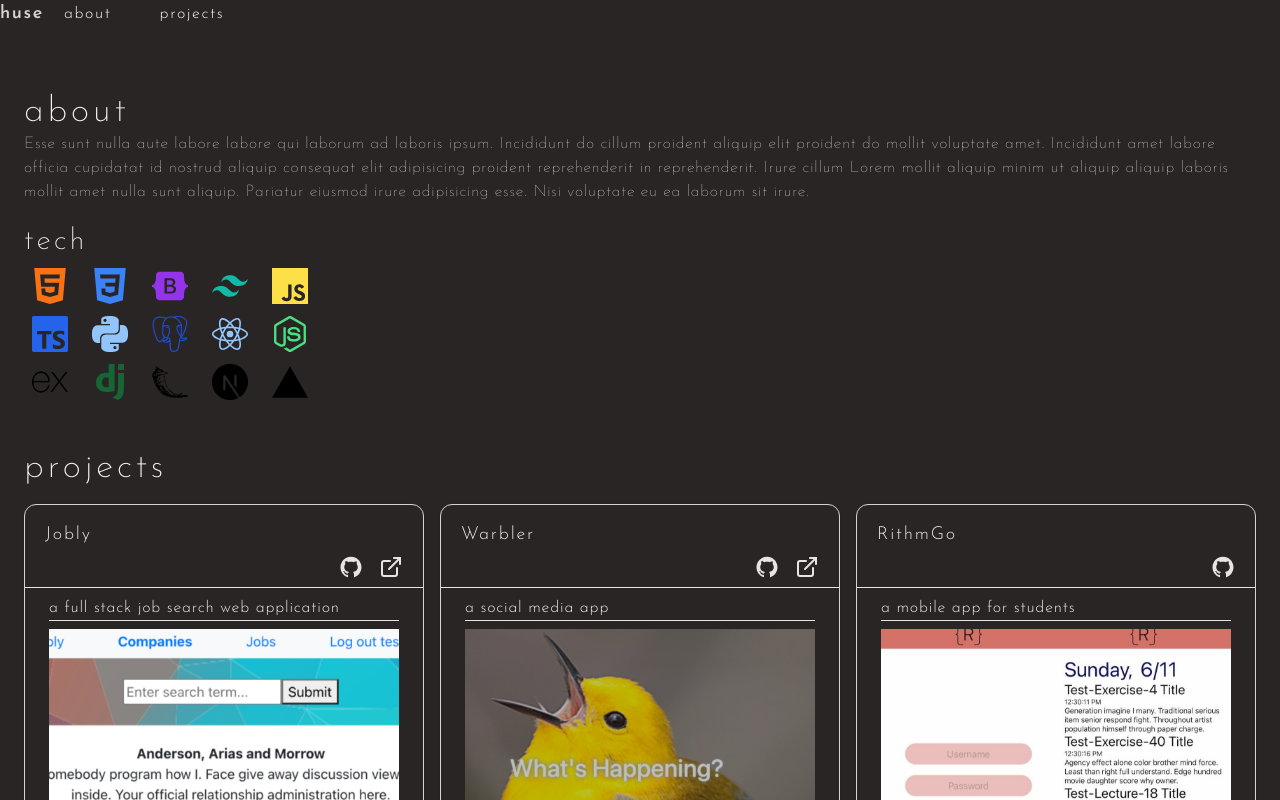
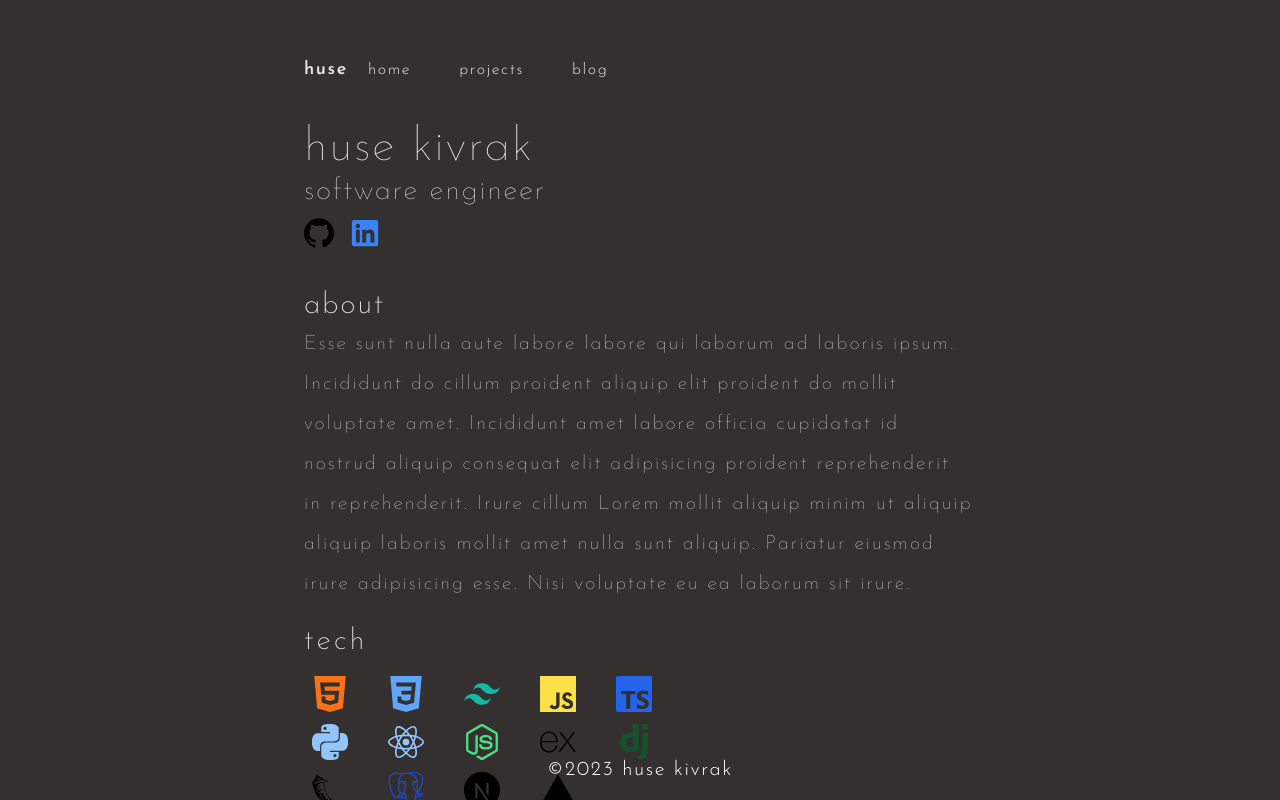
Before and after one commit to huseKivrak/huse.dev, a Next.js app: page / in a window 1280 px wide. Shown: the top 800 px of the page. Built offline with nearby package versions, Linux system fonts and the light colour scheme.

Commit message:
more styling, editing

```diff
--- a/app/about/page.tsx
+++ /dev/null
@@ -1,21 +0,0 @@
-
-import TechStack from "@/components/TechStack";
-
-export default function About(): JSX.Element {
-  return (
-    <div id="about" className="mb-10">
-      <h2 className="text-4xl font-extralight tracking-widest">
-        about
-      </h2>
-      <section className="font-thin mb-5">
-        Esse sunt nulla aute labore labore qui laborum ad laboris ipsum. Incididunt do cillum proident aliquip elit proident do mollit voluptate amet. Incididunt amet labore officia cupidatat id nostrud aliquip consequat elit adipisicing proident reprehenderit in reprehenderit. Irure cillum Lorem mollit aliquip minim ut aliquip aliquip laboris mollit amet nulla sunt aliquip. Pariatur eiusmod irure adipisicing esse. Nisi voluptate eu ea laborum sit irure.
-      </section>
-      <div id="tech">
-        <h4 className=" text-3xl font-extralight tracking-widest">
-          tech
-        </h4>
-        <TechStack />
-      </div>
-    </div>
-  );
-}
--- a/app/globals.css
+++ b/app/globals.css
@@ -73,6 +73,10 @@
     @apply border-border;
   }
   body {
-    @apply bg-stone-800 text-stone-100 tracking-wider;
+    @apply bg-stone-800/95 text-stone-200 tracking-widest;
+  }
+
+  h2 {
+    @apply text-3xl font-extralight;
   }
 }
--- a/app/layout.tsx
+++ b/app/layout.tsx
@@ -21,17 +21,12 @@ export default function RootLayout({
 }) {
   return (
     <html lang="en" className={jose.className}>
-      <body>
-          <div className="relative flex flex-col h-screen">
-            <Nav />
-            <main className="container mx-auto max-w-7xl pt-16 px-6 flex-grow">
-              {children}
-            </main>
-            <footer className="text-stone-300 font-extralight w-full flex items-center justify-center py-3">
-              &copy; huse kivrak 2023
-            </footer>
-          </div>
-        <Analytics />
+      <body className="antialiased max-w-2xl mb-40 flex flex-col md:flex-row mx-4 mt-8 lg:mx-auto">
+        <main className="flex-auto min-w-0 mt-6 flex flex-col px-2 md:px-0">
+          <Nav />
+          {children}
+          <Analytics />
+        </main>
       </body>
     </html>
   );
--- a/app/page.tsx
+++ b/app/page.tsx
@@ -1,9 +1,44 @@
-import About from "./about/page";
-import Projects from "./projects/page";
+import TechStack from "@/components/TechStack";
+import { SiGithub } from "react-icons/si";
+import { FaLinkedin } from "react-icons/fa";
 
 export default function App() {
-  return <div>
-    <About />
-    <Projects />
-  </div>;
+  return (
+    <div>
+      <div className="my-10">
+        <h1 className="text-5xl font-thin my-0.5">
+          huse kivrak
+        </h1>
+        <h2 className="font-thin">software engineer</h2>
+        <div className="flex space-x-4 mt-2 text-3xl">
+          <a href="https://github.com/husekivrak" target="_blank">
+            <SiGithub className=" text-black" />
+          </a>
+          <a href="https://www.linkedin.com/in/husekivrak/" target="_blank">
+            <FaLinkedin className=" text-blue-500" />
+          </a>
+        </div>
+      </div>
+
+      <section id="about">
+        <h2>about</h2>
+        <section className="font-thin mb-5 text-xl tracking-widest leading-loose">
+          Esse sunt nulla aute labore labore qui laborum ad laboris ipsum.
+          Incididunt do cillum proident aliquip elit proident do mollit
+          voluptate amet. Incididunt amet labore officia cupidatat id nostrud
+          aliquip consequat elit adipisicing proident reprehenderit in
+          reprehenderit. Irure cillum Lorem mollit aliquip minim ut aliquip
+          aliquip laboris mollit amet nulla sunt aliquip. Pariatur eiusmod irure
+          adipisicing esse. Nisi voluptate eu ea laborum sit irure.
+        </section>
+        <div id="tech" className="my-2">
+          <h4 className=" text-3xl font-extralight tracking-widest">tech</h4>
+        </div>
+      </section>
+      <TechStack />
+      <footer className=" fixed inset-x-0 bottom-0 p-4 text-center font-light ">
+        <p className="text-white text-xl">©2023 huse kivrak</p>
+      </footer>
+    </div>
+  );
 }
--- a/app/projects/page.tsx
+++ b/app/projects/page.tsx
@@ -1,45 +1,33 @@
-"use client";
-
 import { PROJECTS } from "@/lib/content";
 import { AiOutlineGithub } from "react-icons/ai";
 import { FiExternalLink } from "react-icons/fi";
 import Link from "next/link";
 import Image from "next/image";
-import {
-  Card,
-  CardContent,
-  CardTitle,
-  CardFooter,
-  CardHeader,
-} from "@/components/ui/card";
+
 import { Separator } from "@/components/ui/separator";
 
 export default function Projects(): JSX.Element {
   return (
-    <section
-      id="projects"
-      className="grid grid-cols-1 md:grid-cols-2 lg:grid-cols-3 gap-4 font-light"
-    >
+    <section className="grid grid-cols-1 md:grid-cols-2 lg:grid-cols-3 gap-4 font-light">
       <h2 className=" text-4xl font-extralight tracking-widest col-span-full">
         projects
       </h2>
       {PROJECTS.map((project, index) => (
-        <Card
-          className="py-4 bg-transparent border border-stone-300 text-stone-200"
+        <div
+          className=" bg-transparent border border-stone-300 text-stone-200 hover:text-white mx-auto px-5 "
           key={`${project.title}-${index}`}
           tabIndex={0}
         >
-          <CardHeader className="py-0 mb-2 px-5">
-            <CardTitle className="tracking-widest font-light text-lg">
-              {project.title}
-            </CardTitle>
-            <div className="flex justify-end space-x-4 text-2xl hover:text-stone-300">
+          <div className="flex items-start space-x-4 my-2 tracking-widest font-light text-lg">
+            <p className="ml-2">{project.title}</p>
+
             <Link
               href={project.github}
               aria-label={`GitHub link for ${project.title}`}
             >
               <AiOutlineGithub />
             </Link>
+
             {project.url && (
               <Link
                 href={project.url}
@@ -49,11 +37,20 @@ export default function Projects(): JSX.Element {
               </Link>
             )}
               </div>
-          </CardHeader>
+            <div className="space-x-4 ml-2 my-1">
+              {project.tags.map((tag, index) => {
+                return (
+                  <span key={index} className="">
+                    {tag}
+                  </span>
+                );
+              })}
+            </div>
           <Separator />
-          <CardContent className="flex flex-col py-2">
+
+          <div className="text-sm">
             {project.description}
-            <Separator />
+
             <Image
               src={project.image}
               alt={project.title}
@@ -62,21 +59,8 @@ export default function Projects(): JSX.Element {
               className="mt-2"
             />
             <Separator />
-          </CardContent>
-          <Separator />
-          <CardFooter className="flex justify-evenly flex-wrap items-center py-0 my-0">
-            {project.tags.map((tag, index) => {
-              return (
-                <span
-                  key={index}
-                  className="inline-flex items-center border text-sm font-light px-1 py-0.5 mt-2"
-                >
-                  {tag}
-                </span>
-              );
-            })}
-          </CardFooter>
-        </Card>
+          </div>
+        </div>
       ))}
     </section>
   );
--- a/components/TechStack.tsx
+++ b/components/TechStack.tsx
@@ -1,36 +1,38 @@
+"use client";
+
+//todo: check next.js tree shaking
 import * as Icons from "react-icons/si";
 import { Tech } from "@/lib/types";
-import {Tooltip} from "@/components/ui/tooltip";
 
 /** TECH STACK */
 export const TECHS: Tech[] = [
   { title: "HTML", Icon: Icons.SiHtml5, color: "text-orange-500" },
-  { title: "CSS", Icon: Icons.SiCss3, color: "text-blue-500" },
-  { title: "Bootstrap", Icon: Icons.SiBootstrap, color: "text-purple-600" },
+  { title: "CSS", Icon: Icons.SiCss3, color: "text-blue-400" },
   { title: "Tailwind CSS", Icon: Icons.SiTailwindcss, color: "text-teal-500" },
+  // { title: "Bootstrap", Icon: Icons.SiBootstrap, color: "text-purple-600" },
   { title: "JavaScript", Icon: Icons.SiJavascript, color: "text-yellow-300" },
   { title: "TypeScript", Icon: Icons.SiTypescript, color: "text-blue-600" },
   { title: "Python", Icon: Icons.SiPython, color: "text-blue-300" },
-  { title: "PostgreSQL", Icon: Icons.SiPostgresql, color: "text-blue-700" },
   { title: "React", Icon: Icons.SiReact, color: "text-blue-300" },
   { title: "Node.js", Icon: Icons.SiNodedotjs, color: "text-green-400" },
   { title: "Express", Icon: Icons.SiExpress, color: "text-black" },
-  { title: "Django", Icon: Icons.SiDjango, color: "text-green-800" },
+  { title: "Django", Icon: Icons.SiDjango, color: "text-green-900" },
   { title: "Flask", Icon: Icons.SiFlask, color: "text-black" },
+  { title: "PostgreSQL", Icon: Icons.SiPostgresql, color: "text-blue-700" },
   { title: "Next.js", Icon: Icons.SiNextdotjs, color: "text-black" },
   { title: "Vercel", Icon: Icons.SiVercel, color: "text-black" },
 ];
 
-export default function TechIcons() {
+export default function TechStack() {
   return (
     <div
       id="icons"
-      className="grid grid-cols-5 gap-y-3 gap-x-6 max-w-fit p-2 rounded-md"
+      className="grid grid-cols-5 gap-y-3 gap-x-10 max-w-fit p-2 rounded-md"
     >
       {TECHS.map((tech) => (
         <tech.Icon
           key={tech.title}
-          className={`text-4xl ${tech.color} hover:text-white transition duration-300 ease-in-out`}
+          className={`text-4xl ${tech.color} `}
         />
       ))}
     </div>
--- a/lib/content.tsx
+++ b/lib/content.tsx
@@ -1,17 +1,19 @@
-import { Project, Tech } from "./types";
-
-//* Next.js tree shaking?
-import * as Icons from "react-icons/si";
+import { Project } from "./types";
 
 /** NAV LINKS */
 export const NAV_LINKS = [
   {
-    name: "about",
-    url: "#about",
+    name: "home",
+    url: "/",
+  },
+
+  {
+    name: "projects",
+    url: "/projects",
   },
   {
-    name: "projects",
-    url: "#projects",
+    name: "blog",
+    url: "/blog",
   },
 ];
 
```
Also changed, not shown: lib/types.tsx (line endings or trailing spaces). Lines whose indentation alone changed are shown as unchanged.
